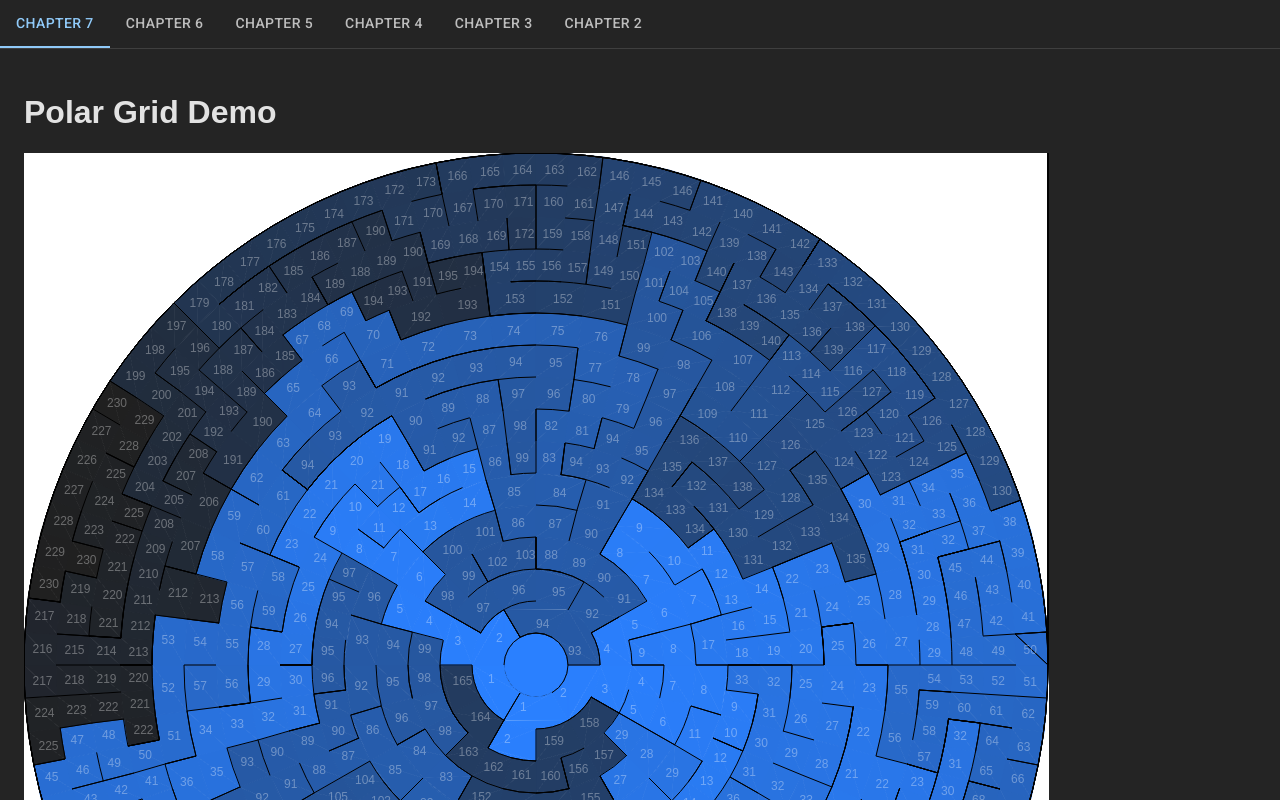
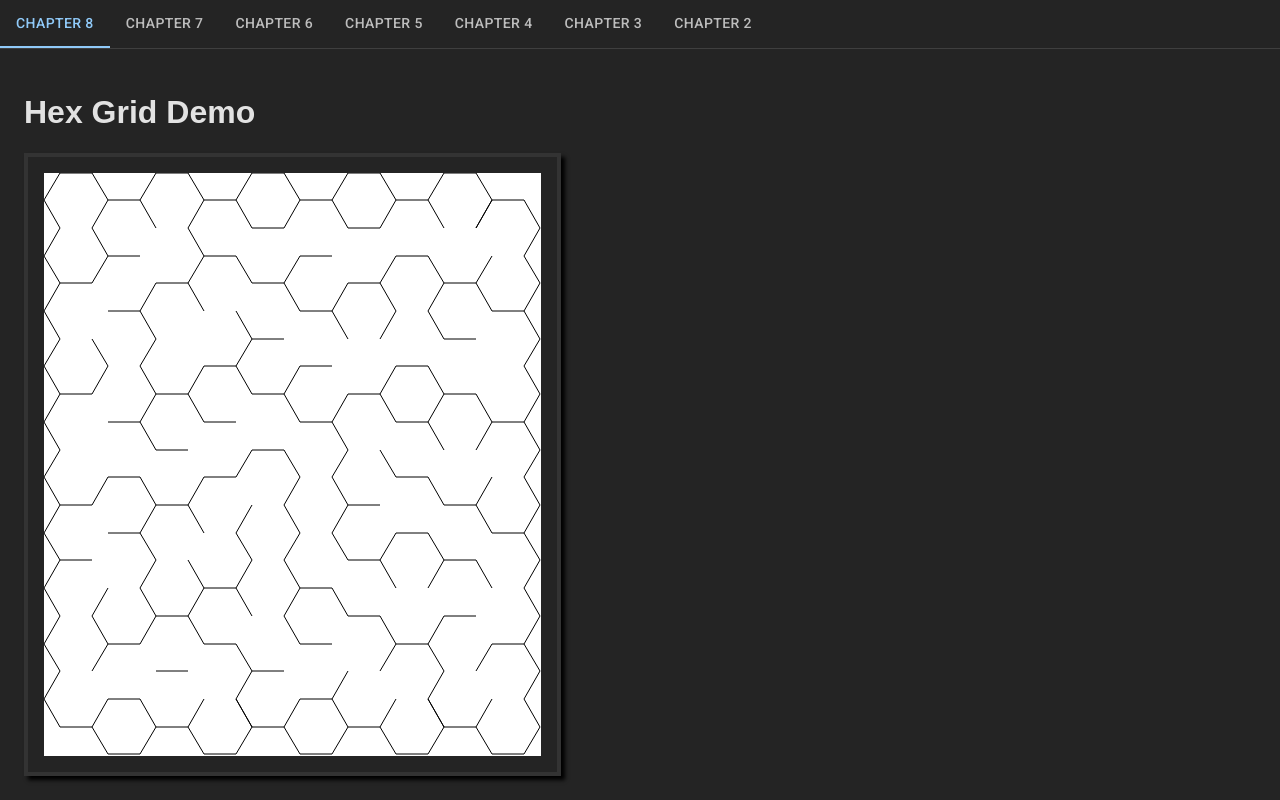
Before and after one commit to onsubmit/mazes-app, a React (Vite) app: page / in a window 1280 px wide. Shown: the top 800 px of the page. Built offline with nearby package versions, Linux system fonts and the light colour scheme.

Commit message:
Implement HexGrid.draw

```diff
--- a/src/App.tsx
+++ b/src/App.tsx
@@ -52,6 +52,7 @@ export default function App() {
   const [value, setValue] = useState(0);
 
   const ChapterComponents = [
+    lazy(() => import('./components/chapters/chapter08')),
     lazy(() => import('./components/chapters/chapter07')),
     lazy(() => import('./components/chapters/chapter06')),
     lazy(() => import('./components/chapters/chapter05')),
--- a/src/components/chapters/chapter07.tsx
+++ b/src/components/chapters/chapter07.tsx
@@ -1,3 +1,5 @@
+import './chapterStyles.scss';
+
 import RecursiveBacktracker from '../../algorithms/generation/recursiveBacktracker';
 import PolarColoredGrid from '../../grids/polarColoredGrid';
 import Canvas from '../canvas';
--- /dev/null
+++ b/src/components/chapters/chapter08.tsx
@@ -0,0 +1,17 @@
+import './chapterStyles.scss';
+
+import RecursiveBacktracker from '../../algorithms/generation/recursiveBacktracker';
+import HexGrid from '../../grids/hexGrid';
+import Canvas from '../canvas';
+
+export default function Chapter08() {
+  const hexGrid = new RecursiveBacktracker().execute(HexGrid.create(10, 10));
+  return (
+    <>
+      <h1>Hex Grid Demo</h1>
+      <div className="row">
+        <Canvas grid={hexGrid} cellSize={32}></Canvas>
+      </div>
+    </>
+  );
+}
--- a/src/grids/hexGrid.ts
+++ b/src/grids/hexGrid.ts
@@ -1,5 +1,6 @@
+import CanvasRenderingContextHelper from '../canvasRenderingContextHelper';
 import HexCell from '../cells/hexCell';
-import { isEven } from '../math';
+import { isEven, isOdd, sqrt3 } from '../math';
 import Grid, { Row } from './grid';
 
 export default class HexGrid extends Grid<HexCell> {
@@ -41,11 +42,84 @@ export default class HexGrid extends Grid<HexCell> {
   }
 
   override getCellBackgroundColor(_cell: HexCell): string | void {
-    throw new Error('Method not implemented.');
+    return '#fff';
   }
 
-  override draw(_canvas: HTMLCanvasElement, _cellSize: number): void {
-    throw new Error('Method not implemented.');
+  override draw(canvas: HTMLCanvasElement, cellSize: number): void {
+    const backgroundColor = '#fff';
+    const backgroundColorEmptyCell = '#000';
+    const strokeStyle = '#000';
+
+    const sizeA = cellSize / 2;
+    const sizeB = (cellSize * sqrt3) / 2;
+    //const width = cellSize * 2;
+    const height = sizeB * 2;
+
+    canvas.width = Math.ceil(3 * sizeA * this.columns + sizeA) + 1;
+    canvas.height = Math.ceil(height * this.rows + sizeB) + 1;
+
+    const helper = new CanvasRenderingContextHelper(canvas, backgroundColor, strokeStyle);
+
+    for (const mode of ['backgrounds', 'walls'] as const) {
+      this.forEachCell(({ row, column, cell }) => {
+        const centerX = cellSize + 3 * column * sizeA;
+        const centerY = sizeB + row * height + (isOdd(column) ? sizeB : 0);
+
+        const farWestX = Math.floor(centerX - cellSize);
+        const nearWestX = Math.floor(centerX - sizeA);
+        const nearEastX = Math.floor(centerX + sizeA);
+        const farEastX = Math.floor(centerX + cellSize);
+
+        const northY = Math.floor(centerY - sizeB);
+        const middleY = Math.floor(centerY);
+        const southY = Math.floor(centerY + sizeB);
+
+        switch (mode) {
+          case 'backgrounds': {
+            const color = cell.isEmpty
+              ? backgroundColorEmptyCell
+              : this.getCellBackgroundColor(cell) ?? backgroundColor;
+
+            helper.fillPath((context) => {
+              context.moveTo(farWestX, middleY);
+              context.lineTo(nearWestX, northY);
+              context.lineTo(nearEastX, northY);
+              context.lineTo(farEastX, middleY);
+              context.lineTo(nearEastX, southY);
+              context.lineTo(nearWestX, southY);
+            }, color);
+            break;
+          }
+          case 'walls': {
+            if (!cell.southWest) {
+              helper.drawLine(farWestX, middleY, nearWestX, southY);
+            }
+
+            if (!cell.northWest) {
+              helper.drawLine(farWestX, middleY, nearWestX, northY);
+            }
+
+            if (!cell.north) {
+              helper.drawLine(nearWestX, northY, nearEastX, northY);
+            }
+
+            if (!cell.isLinkedTo(cell.northEast)) {
+              helper.drawLine(nearEastX, northY, farEastX, middleY);
+            }
+
+            if (!cell.isLinkedTo(cell.southEast)) {
+              helper.drawLine(farEastX, middleY, nearEastX, southY);
+            }
+
+            if (!cell.isLinkedTo(cell.south)) {
+              helper.drawLine(nearEastX, southY, nearWestX, southY);
+            }
+
+            break;
+          }
+        }
+      });
+    }
   }
 
   override toString(): string {
--- a/src/math.ts
+++ b/src/math.ts
@@ -1,5 +1,7 @@
 export const twoPi = 2 * Math.PI;
+export const sqrt3 = Math.sqrt(3);
 export const cos = Math.cos;
 export const sin = Math.sin;
 export const modulo = (a: number, b: number) => ((a % b) + b) % b;
 export const isEven = (a: number) => a % 2 === 0;
+export const isOdd = (a: number) => !isEven(a);
```
